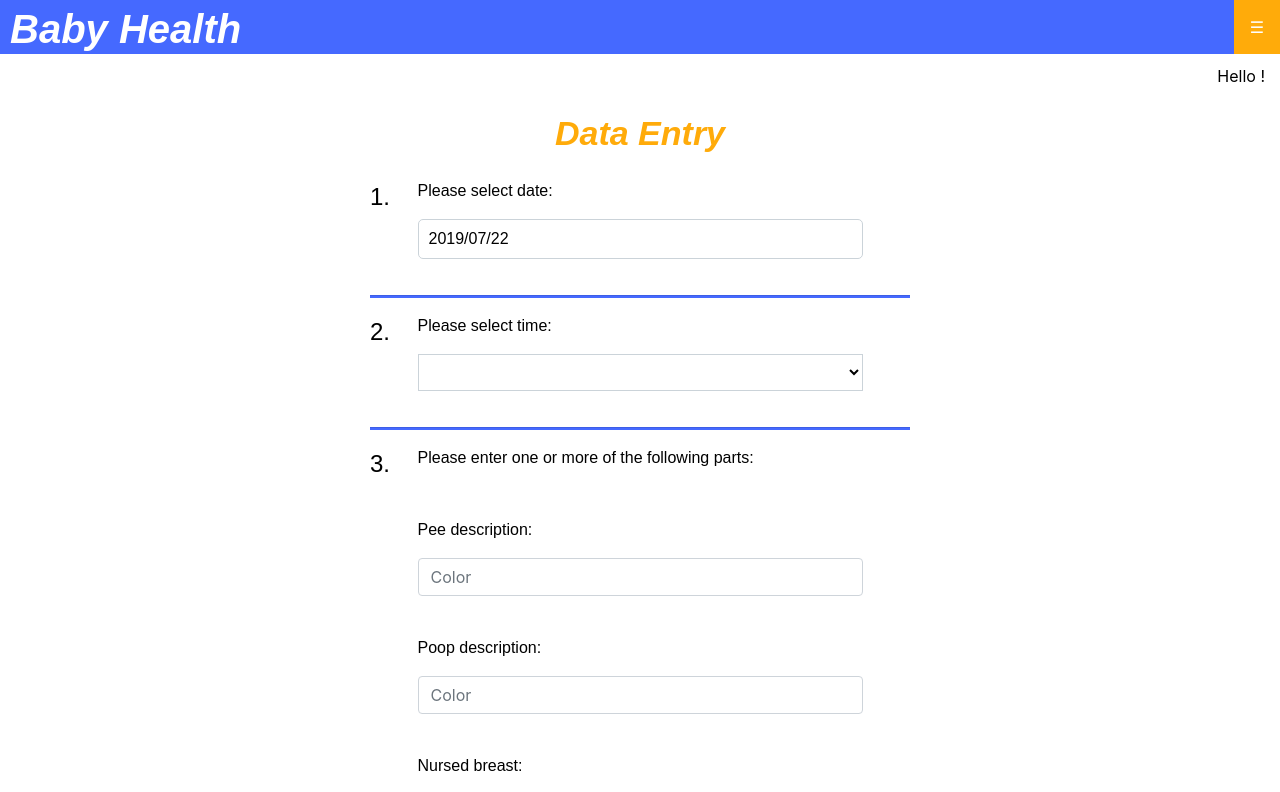
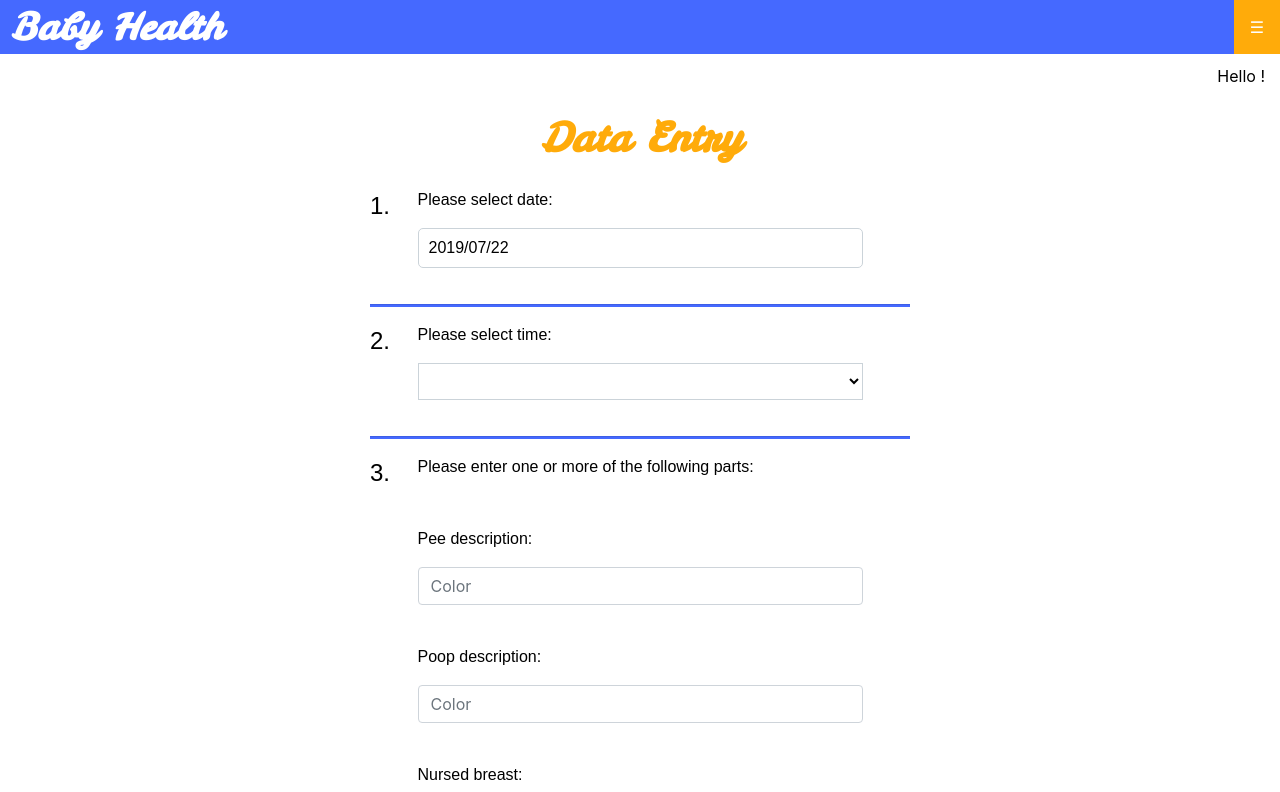
Before and after one commit to makicoding/Baby-Health, a React (Create React App) app in the folder client/: page /DataEntry in a window 1280 px wide. Shown: the top 792 px of the page. Built offline with nearby package versions, Linux system fonts and the light colour scheme; a web font is replaced by a local one.

Commit message:
CSS updates

```diff
--- a/client/public/index.html
+++ b/client/public/index.html
@@ -22,6 +22,9 @@
       Learn how to configure a non-root public URL by running `npm run build`.
     -->
 
+
+    <!-- Google Fonts -->
+    <link href="https://fonts.googleapis.com/css?family=Fredoka+One|Leckerli+One&display=swap" rel="stylesheet">
 
     <!-- Bootstrap CSS -->
     <link rel="stylesheet" href="https://cdnjs.cloudflare.com/ajax/libs/bootswatch/4.0.0/journal/bootstrap.min.css" />
--- a/client/src/components/Buttons/buttons.css
+++ b/client/src/components/Buttons/buttons.css
@@ -12,7 +12,8 @@
     background-color: #4569FF;
     color: white;
     font-family: Arial, Helvetica, sans-serif;
-    font-style: italic;
+    /* font-family: 'Fredoka One', cursive; */
+    /* font-style: italic; */
     font-size: 20px;
     text-align: center;
     text-decoration: none;
@@ -24,7 +25,8 @@
 }
 
 .button1:hover {
-    background-color: #2AC940;
+    /* background-color: #2AC940; */
+    background-color: rgb(28, 66, 218);
     color: white;
 }
 
@@ -90,7 +92,7 @@
     background-color: #4569FF;
     color: white;
     font-family: Arial, Helvetica, sans-serif;
-    font-style: italic;
+    /* font-style: italic; */
     font-size: 20px;
     text-align: center;
     text-decoration: none;
@@ -125,7 +127,7 @@
     background-color: rgb(249, 52, 65);
     color: white;
     font-family: Arial, Helvetica, sans-serif;
-    font-style: italic;
+    /* font-style: italic; */
     font-size: 20px;
     text-align: center;
     text-decoration: none;
--- a/client/src/components/HamburgerMenu/hamburgerMenu.css
+++ b/client/src/components/HamburgerMenu/hamburgerMenu.css
@@ -22,13 +22,16 @@
     width: 250px;
 
     color: white;
-    font-family: Arial, Helvetica, sans-serif;
+    /* font-family: Arial, Helvetica, sans-serif; */
+    font-family: 'Leckerli One', cursive;
     font-weight: 700;
     font-style: italic;
-    font-size: 40px;
+    /* font-size: 40px; */
+    font-size: 37px;
 
     position: fixed;
-    top: -1px;
+    /* top: -1px; */
+    top: 0px;
     left: 10px;
 }
 
@@ -155,7 +158,7 @@ a.menu-item {
     color:white;
     font-family: Arial, Helvetica, sans-serif;
     font-weight: 700;
-    font-style: italic;
+    /* font-style: italic; */
     /* font-size: 45px;    Original position */
     font-size: 32px;
     text-decoration: none;
@@ -183,7 +186,7 @@ a.menu-item--inactive {
     color: white;
     font-family: Arial, Helvetica, sans-serif;
     font-weight: 700;
-    font-style: italic;
+    /* font-style: italic; */
     /* font-size: 45px;    Original position */
     font-size: 32px;
     text-decoration: none;
--- a/client/src/components/SplashBanner/splashBanner.css
+++ b/client/src/components/SplashBanner/splashBanner.css
@@ -13,7 +13,9 @@
     background-color: none;  /* Change color to see positioning on page */
 
     color: #FFAB0A;
-    font-family: Arial, Helvetica, sans-serif;
+    /* font-family: Arial, Helvetica, sans-serif; */
+    font-family: 'Leckerli One', cursive;
+    /* font-family: 'Sriracha', cursive; */
     font-weight: 700;
     font-style: italic;
     font-size: 50px;
--- a/client/src/components/Text/text.css
+++ b/client/src/components/Text/text.css
@@ -2,10 +2,12 @@
     background-color: none;  /* Change color to see positioning on page */
 
     color: #FFAB0A;
-    font-family: Arial, Helvetica, sans-serif;
+    /* font-family: Arial, Helvetica, sans-serif; */
+    font-family: 'Leckerli One', cursive;
     font-weight: 700;
     font-style: italic;
-    font-size: 34px;
+    /* font-size: 34px; */
+    font-size: 40px;
     text-align: center;
 
     position: relative;
```
